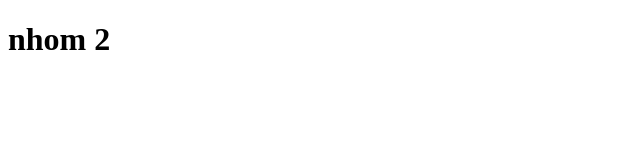
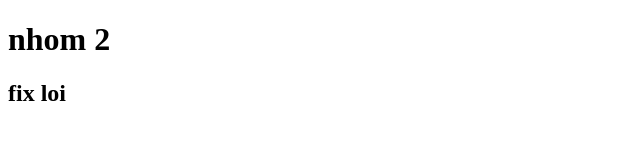
Before and after one commit to HienTymto/demo, a plain HTML site: page index.html in a window 1280 px wide. Shown: the whole page, without its empty margins (0-640 px from the left). Drawn offline with Linux system fonts and the light colour scheme.

Commit message:
Update index.html

```diff
--- a/index.html
+++ b/index.html
@@ -7,5 +7,6 @@
 </head>
 <body>
     <h1>nhom 2</h1>
+    <h2>fix loi</h2>
 </body>
 </html>
```
